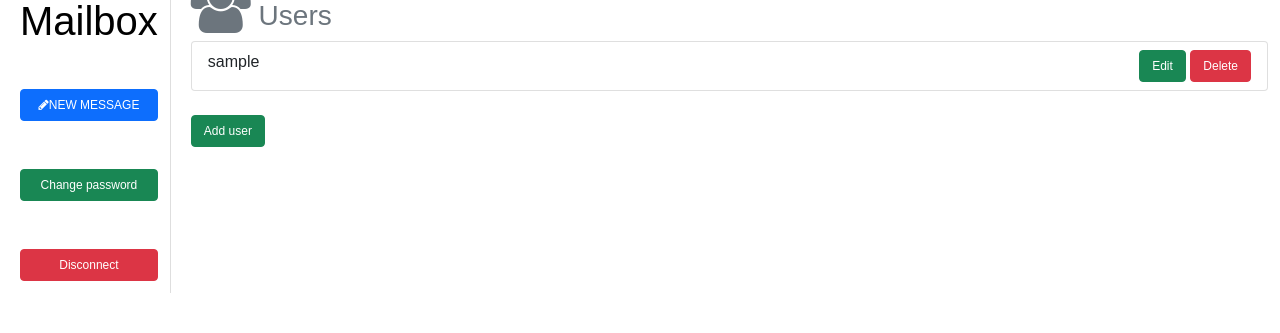
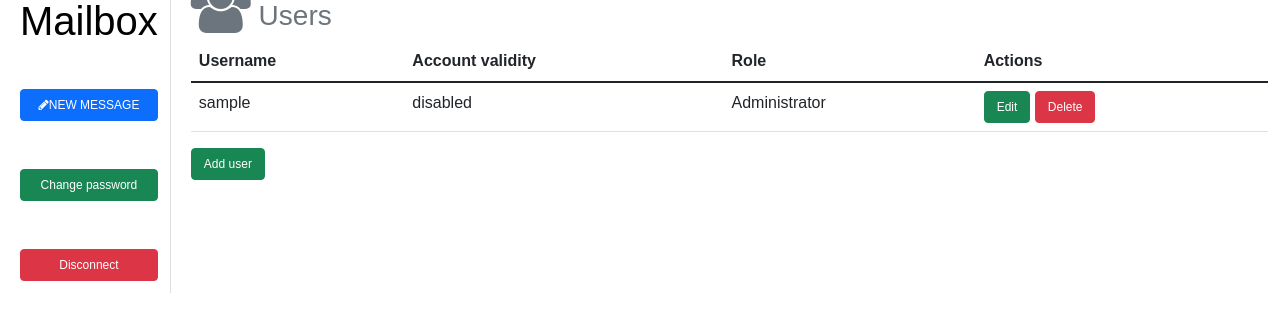
Before and after one commit to david-pellissier/vulnerable-messaging-website, a PHP site: template site/html/view/users.php in a window 1280 px wide. Shown: the part 31-364 px from the top of the page. Run offline with PHP 8.4, Linux system fonts and the light colour scheme; the visitor is signed in with stand-in values (Sample User, id 1); the template is opened without the code that fills it: most values are stand-ins (such as "Sample title", 1, 10 or a date in 2020); some libraries are stand-ins or nearby versions.

Commit message:
Correcting bugs

```diff
--- a/site/html/controller/message.php
+++ b/site/html/controller/message.php
@@ -7,10 +7,12 @@
             $resultats = getUserByLogin($_POST['recipient']);
             $resultats = $resultats->fetch();
             if (empty($resultats['username'])) {
-                throw new Exception("Les données d'authentification sont incorrectes");
+                $message = "The user does not exist";
+                require 'view/message.php';
+                //throw new Exception("Les données d'authentification sont incorrectes");
             }
             else {
-                $date = date("Y-m-d");
+                $date = date("Y-m-d H:i:s");
                 sendMail($_SESSION['no'], $resultats['no'], $_POST['subject'], $_POST['body'], $date);
                 mailbox();
             }
--- a/site/html/index.php
+++ b/site/html/index.php
@@ -5,7 +5,7 @@ session_start();
 require 'controller/controller.php';
 
 try {
-    if (isset($_GET['action'])) {
+    if (isset($_GET['action']) && $_SESSION['isConnected']) {
         $action = $_GET['action'];
         switch ($action) {
             case 'home' :
@@ -40,7 +40,7 @@ try {
                 addUser();
                 break;
             default :
-                throw new Exception("L'action demandée est inconnue !");
+                throw new Exception("Requested action unknown");
         }
     } else
         home();
--- a/site/html/model/users.php
+++ b/site/html/model/users.php
@@ -21,12 +21,8 @@ function updateUserNonEmptyFields($id){
     $db = connect();
     $request = "UPDATE User SET ";
 
-    if(isset($_POST['username'])){
-        $request .= "username='" . $_POST['username'] . "' ";
-    }
-
     if(isset($_POST['role'])){
-        $request .= ", role=" . $_POST['role']%2 . " "; // mod 1 car role = 0 ou 1
+        $request .= "role=" . $_POST['role']%2 . " "; // mod 1 car role = 0 ou 1
     }
 
     // valid n'est pas envoyé si la checkbox n'est pas cochée depuis la vue
--- a/site/html/view/details.php
+++ b/site/html/view/details.php
@@ -21,7 +21,7 @@
                         <form id="contactForm" data-sb-form-api-token="API_TOKEN">
 
                             <div class="form-floating mb-3">
-                                <input value="<?php echo $mail['date'] ?>" class="form-control" id="date" type="text" placeholder="Reception date" disabled/>
+                                <input value="<?php echo substr($mail['date'], 0, 10) ?>" class="form-control" id="date" type="text" placeholder="Reception date" disabled/>
                                 <label for="date">Reception date</label>
                             </div>
 
--- a/site/html/view/mailbox.php
+++ b/site/html/view/mailbox.php
@@ -25,7 +25,7 @@
                 <?php
                 foreach ($mails as $mail){ ?>
                 <tr>
-                    <td class="date"><?php echo $mail['date'] ?></td>
+                    <td class="date"><?php echo substr($mail['date'], 0, 10) ?></td>
                     <td class="sender"><?php echo $mail['sender'] ?></td>
                     <td class="subject"><?php echo $mail['subject'] ?></td>
                     <td><button onclick="location.href = 'index.php?action=message&reply=<?php echo $mail['no']?>'" type="button" class="btn btn-primary">Reply</button>
--- a/site/html/view/usermodify.php
+++ b/site/html/view/usermodify.php
@@ -79,7 +79,7 @@
                             </div>
 
                             <div class="d-grid">
-                                <button class="btn btn-primary btn-lg" id="submitButton" type="submit">Modify</button>
+                                <button class="btn btn-primary btn-lg" id="submitButton" type="submit">Submit</button>
                             </div>
                         </form>
                     </div>
--- a/site/html/view/users.php
+++ b/site/html/view/users.php
@@ -17,24 +17,31 @@
                 Users
             </h3>
         </div>
-        <?php foreach($users as $user) { ?>
-            <div class="jumbotron list-content">
-            <ul class="list-group">
-                <li class="list-group-item text-left">
-                    <label class="name">
-                        <?php echo $user['username']; ?>
-                    </label>
-                    <label class="pull-right">
+        <table class="table">
+            <thead>
+            <tr>
+                <th>Username</th>
+                <th>Account validity</th>
+                <th>Role</th>
+                <th>Actions</th>
+            </tr>
+            </thead>
+            <tbody>
+            <?php
+            foreach ($users as $user){ ?>
+                <tr>
+                    <td><?php echo $user['username']; ?></td>
+                    <td><?php if ($user['valid']) { echo "enabled";} else { echo "disabled";}  ?></td>
+                    <td><?php if ($user['role']) { echo "Administrator";} else { echo "Collaborator";} ?></td>
+                    <td>
                         <a class="btn btn-success btn-xs glyphicon glyphicon-ok" href="index.php?action=update_user&no=<?php echo $user['no'] ?>"
                            title="View">Edit</a>
                         <a class="btn btn-danger  btn-xs glyphicon glyphicon-trash" href="index.php?action=delete_user&no=<?php echo $user['no'] ?>" title="Delete">Delete</a>
-                    </label>
-                    <div class="break"></div>
-                </li>
-            </ul>
-            <br>
-        </div>
-        <?php } ?>
+                    </td>
+                </tr>
+            <?php } ?>
+            </tbody>
+        </table>
         <a class="btn btn-success btn-xs glyphicon glyphicon-ok" href="index.php?action=add_user" title="View">Add user</a>
     </div>
 </div>
```
Also changed, not shown: site/html/model/login.php (+5 -2 lines), README.md, site/databases/database.sqlite.
